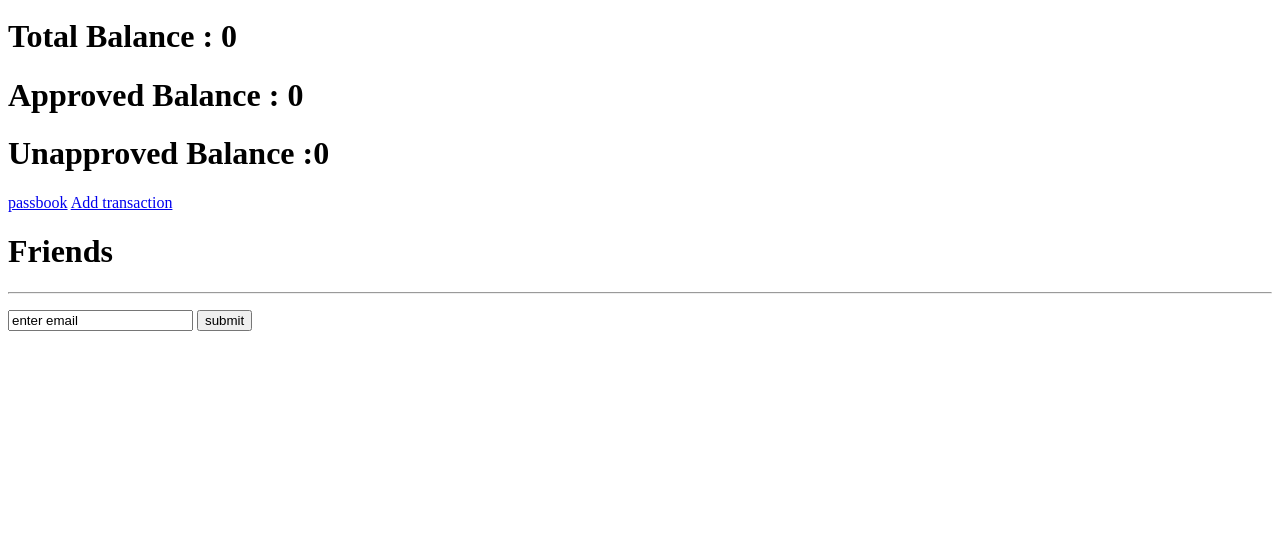
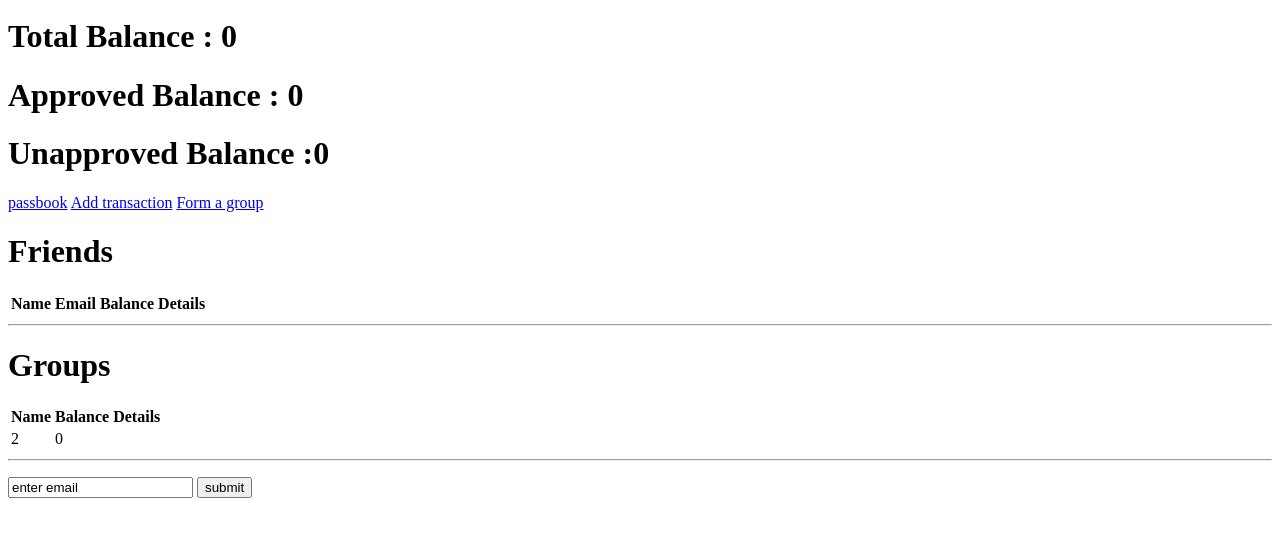
Before and after one commit to PrajwalKrishna/Purple-Purse-A-group-expense-manager, a Flask app: page /users/2 in a window 1280 px wide. Shown: the part 146-683 px from the top of the page. Run offline with Flask 2, Linux system fonts and the light colour scheme; data comes from the database, SQL or seed files in the repository; both versions use the stored data as it was after the commit; lists and menus that the app fills with data are empty.

Commit message:
made groups only (without transactions)

```diff
--- a/main.py
+++ b/main.py
@@ -36,7 +36,9 @@ def addFriends(user_id):
         if user:
             friend_id = user[0]
             insertFriend(user_id,friend_id)
-    return redirect(url_for('renderHome',user_id = user_id))
+            return redirect(url_for('renderHome',user_id = user_id))
+        else:
+            return redirect(url_for('success',name = "Not valid email"))
 
 @app.route('/users/<user_id>/passbook')
 def renderPassbook(user_id):
@@ -44,12 +46,35 @@ def renderPassbook(user_id):
     transactions = findAllTransactionByUser_Id(user_id)
     return render_template('passbook_maker.html',transactions = transactions,user_name = user_name)
 
-@app.route('/group',methods = ['POST','GET'])
+@app.route('/<user_id>/makeGroupForm')
+def renderMakeGroupForm(user_id):
+    return render_template('makeGroupForm.html',user = user_id)
+
+@app.route('/establishMembership',methods = ['POST','GET'])
+def establishMembership():
+    if request.method == 'POST':
+        email = request.form['email']
+        group_id = request.form['group_id']
+        user = findUserByEmail(email)
+        if user:
+            user_id = user[0]
+            makeMember(group_id,user_id)
+        return (redirect("/group/{}".format(group_id)))
+
+@app.route('/makeGroup',methods = ['POST','GET'])
 def makeGroup():
-    if method == 'POST':
+    if request.method == 'POST':
         name = request.form['name']
-        addNewGroup(name)
-        return render_template('group_base.html',name = 'name')
+        creator = request.form['creator']
+        group_id = addNewGroup(name)
+        makeMember(group_id,creator)
+        return (redirect("/group/{}".format(group_id)))
+
+@app.route('/group/<group_id>')
+def renderGroup(group_id):
+    group = findGroupById(group_id)
+    members = findAllMembersForGroup(group_id)
+    return render_template("group_home.html",name = group[2],memberList = members,group_id = group[0])
 
 if __name__ == '__main__':
     app.run(debug = True)
--- a/signature.py
+++ b/signature.py
@@ -13,6 +13,7 @@ def login():
         email = request.form['enm']
         password = request.form['password']
         password = hasher(password)
+        print (email)
         user = findUserByEmail(email)
         if user:
             if str(password) == str(user[3]):
@@ -20,7 +21,8 @@ def login():
                 #session['user_id'] =  user[0]
                 return (redirect(("/users/{}").format(user[0])))
             else:
-                return (redirect(url_for('success',name="sahi password de "+str(user[3])+str(password))))
+                return (redirect(url_for('success',name="sahi password de "+
+                                         str(user[3])+str(password))))
         else:
             return (redirect(url_for('success',name = "Error no such user")))
 
@@ -32,8 +34,10 @@ def new_student():
 @app.route('/users/<user_id>')
 def renderHome(user_id):
     user = findUserByUser_Id(user_id)
-    return render_template("user_home.html",name=user[1],email=user[2],user_id=user[0],
-                           total_balance=user[4],approved_balance=user[6],unapproved_balance=user[5],friendList=findFriends(user_id))
+    return render_template("user_home.html",name=user[1],email=user[2],
+                           user_id=user[0],total_balance=user[4],
+                           approved_balance=user[6],unapproved_balance=user[5],
+                           friendList=findFriends(user_id),groupList=findAllGroupsForUser(user_id))
 
 
 @app.route('/addUser',methods = ['POST','GET'])
@@ -52,6 +56,8 @@ def addUser():
         finally:
             if verify is not None:
                 user = findUserByEmail(email)
+                print ("hi")
                 return (redirect(("/users/{}").format(user[0])))
             else:
-              return (redirect(url_for('success',name = "Account for Email already exist")))
+              return (redirect(url_for('success',name =
+                                       "Account for Email already exist")))
--- a/signature_dbms.py
+++ b/signature_dbms.py
@@ -80,31 +80,20 @@ def findFriends(user_id):
         friendList.append(toAdd)
     return friendList
 
+def findAllGroupsForUser(user_id):
+    groups = []
+    conn = create_connection("database.db")
+    curr = conn.cursor()
+    curr.execute("SELECT user_id,amount FROM MEMEBERSHIP WHERE(user_id) IS '{0}'".format(user_id))
+    groups = curr.fetchall()
+    conn.commit()
+    conn.close()
+    return groups
+
 def retrieveUsers():
 	conn = create_connection("database.db")
 	curr = conn.cursor()
-	curr.execute("SELECT name, email,password FROM USERS")
+	curr.execute(" SELECT * FROM USERS")
 	users = curr.fetchall()
 	conn.close()
 	return users
-
-'''
-friends = db.Table('friends',
-db.Column('user_id', db.Integer, db.ForeignKey('user.id')),
-db.Column('friend_id', db.Integer, db.ForeignKey('user.id'))
-)
-
-class User(db.Model):
-   id = db.Column(db.Integer, primary_key = True)
-   name = db.Column(db.String(50), index=True, unique= True)
-   email = db.Column(db.String(50),index=True, unique= True)
-
-
-   is_friend = db.relationship('User', #defining the relationship, User is left side entity
-        secondary = friends,
-        primaryjoin = (friends.c.user_id == id),
-        secondaryjoin = (friends.c.friend_id == id),
-        backref = db.backref('friends', lazy = 'dynamic'),
-        lazy = 'dynamic'
-    )
-'''
--- a/templates/user_home.html
+++ b/templates/user_home.html
@@ -7,12 +7,45 @@
 <h1>Unapproved Balance :{{unapproved_balance}}</h1>
 <a href="/users/{{user_id}}/passbook">passbook</a>
 <a href="/users/{{user_id}}/userAddTransaction">Add transaction</a>
+<a href="/{{user_id}}/makeGroupForm">Form a group</a>
 <h1>Friends</h1>
+<table>
+<tr>
+    <th>Name</th>
+    <th>Email</th>
+    <th>Balance</th>
+    <th>Details</th>
+</tr>
 {% for i in friendList %}
-<p>{{i}}</p>
+<tr>
+    {% for j in i %}
+        <td>
+            {{j}}
+        </td>
+    {% endfor %}
+</tr>
 {% endfor %}
+</table>
 <hr />
-<form action = "{{ url_for('addFriends',user_id=user_id) }}" method = "post">
+<h1>Groups</h1>
+<table>
+<tr>
+    <th>Name</th>
+    <th>Balance</th>
+    <th><a>Details</a></th>
+</tr>
+{% for i in groupList %}
+<tr>
+    {% for j in i %}
+        <td>
+            {{j}}
+        </td>
+    {% endfor %}
+</tr>
+{% endfor %}
+</table>
+<hr/>
+<form action = "{{ url_for('addFriends',user_id = user_id) }}" method = "post">
     <p>
         <input type="text" name = "friend" value = "enter email"/>
         <input type = "submit" value = "submit" />
```
Also changed, not shown: login.py (+30 -20 lines), tool.py (+13 -11 lines), database.db.
